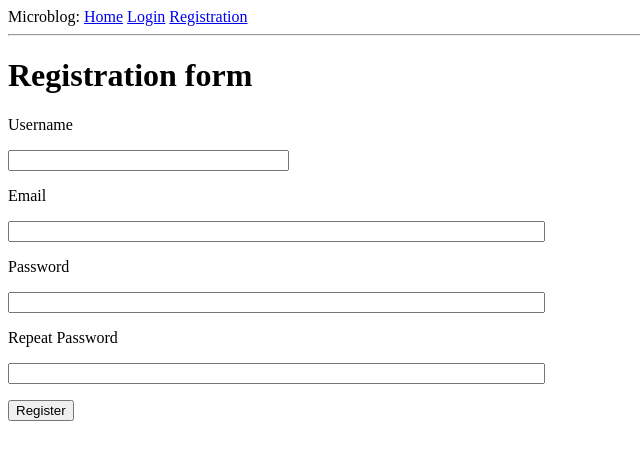
After one commit to Sergeynaum/microblogFirst, a Flask app: template app/templates/register.html in a window 1280 px wide. The commit adds this page. Shown: the top 460 px of the page, without its empty margins (0-640 px from the left). Run offline with Flask 2, Linux system fonts and the light colour scheme; the template is opened without the code that fills it: values that come from a table or form of the project are taken from there, others are empty.

Commit message:
Add login and registration

```diff
--- a/app/__init__.py
+++ b/app/__init__.py
@@ -1,9 +1,12 @@
 from flask import Flask
 from config import Config
+from flask_login import LoginManager
 from flask_sqlalchemy import SQLAlchemy
 from flask_migrate import Migrate
 
 app = Flask(__name__)
+login = LoginManager(app)
+login.login_view = 'login'
 app.config.from_object(Config)
 db = SQLAlchemy(app)
 migrate = Migrate(app, db)
--- a/app/forms.py
+++ b/app/forms.py
@@ -1,9 +1,27 @@
 from flask_wtf import FlaskForm
 from wtforms import StringField, PasswordField, BooleanField, SubmitField
-from wtforms.validators import DataRequired
+from wtforms.validators import ValidationError, DataRequired, Email, EqualTo
+from app.models import UserModel
 
 class LoginForm(FlaskForm):
     username = StringField('Username', validators=[DataRequired()])
     password = PasswordField('Password', validators=[DataRequired()])
     remember_me = BooleanField('Remember Me')
     submit = SubmitField('Sign In')
+
+class RegistrationFrom(FlaskForm):
+    username = StringField('Username', validators=[DataRequired()])
+    email = StringField('Email', validators=[DataRequired(), Email()])
+    password = PasswordField('Password', validators=[DataRequired()])
+    password2 = PasswordField('Repeat Password', validators=[DataRequired(), EqualTo(password)])
+    submit = SubmitField('Register')
+
+    def validate_username(self, username):
+        user = UserModel.query.filter_by(username=username.data).first()
+        if user is not None:
+            raise ValidationError('Please use a different name.')
+
+    def validate_email(self, email):
+        user = UserModel.query.filter_by(email=email.data).first()
+        if user is not None:
+            raise ValidatorError('Please use a different email address')
--- a/app/templates/base.html
+++ b/app/templates/base.html
@@ -10,7 +10,14 @@
         <div>
             Microblog:
             <a href="{{ url_for('index')}}">Home</a>
+            {% if current_user.is_anonymous%}
             <a href="{{ url_for('login') }}">Login</a>
+            {% else %}
+            <a href="{{ url_for('logout') }}">Logout</a>
+            {% endif %}
+            {% if current_user.is_anonymous%}
+            <a href="{{ url_for('registration') }}">Registration</a>
+            {% endif %}
         </div>
         <hr>
         {% with messages = get_flashed_messages() %}
--- a/app/templates/index.html
+++ b/app/templates/index.html
@@ -1,7 +1,7 @@
 {% extends "base.html" %}
 
 {% block content %}
-        <h1>{{ user.username }} 's posts!</h1>
+        <h1>Hi, {{ current_user.username }}!</h1>
         <ul>
             {% for post in posts %}
             <li>{{ post.author.username }} says: {{ post.body }}</li>
--- a/app/templates/login.html
+++ b/app/templates/login.html
@@ -25,6 +25,7 @@
     <p>
         {{ form.remember_me() }} {{ form.remember_me.label }}
     </p>
+    <p>New User? <a href="{{ url_for('registration') }}">Click to Register!</a></p>
     <p>{{ form.submit() }}</p>
 </form>
 {% endblock %}
--- /dev/null
+++ b/app/templates/register.html
@@ -0,0 +1,42 @@
+{% extends "base.html" %}
+
+{% block content %}
+    <h1>Registration form</h1>
+    <form action='' method='post'>
+        {{ form.hidden_tag() }}
+        <p>
+            {{ form.username.label }}
+        </p>
+        <p>
+            {{ form.username(size=32) }}
+            {% for error in form.username.errors %}
+            <span style="color: red">[{{ error }}]</span>
+            {% endfor %}
+        </p>
+        <p>{{ form.email.label }}</p>
+        <p>
+            {{ form.email(size=64) }}
+            {% for error in form.email.errors %}
+            <span style="color: red">[{{ error }}]</span>
+            {% endfor %}
+        </p>
+        <p>{{ form.password.label }}</p>
+        <p>
+            {{ form.password(size=64) }}
+            {% for error in form.password.errors %}
+            <span style="color: red">[{{ error }}]</span>
+            {% endfor %}
+        </p>
+        <p>{{ form.password2.label }}</p>
+        <p>
+            {{ form.password2(size=64) }}
+            {% for error in form.password2.errors %}
+            <span style="color: red">[{{ error }}]</span>
+            {% endfor %}
+        </p>
+        <p>
+            {{ form.submit() }}
+        </p>
+    </form>
+
+{% endblock %}
--- a/microblog.py
+++ b/microblog.py
@@ -1,8 +1,9 @@
-from app import app, dbfrom app.models import UserModel, PostModel
+from app import app, db
+from app.models import UserModel, PostModel
 
 @app.shell_context_processor
 def make_shell_context():
-    return { 'db': db, 'UserModel': UserModel, 'PostModel': PostModel }
+    return {'db': db, 'UserModel': UserModel, 'PostModel': PostModel}
 
 if __name__ == '__main__':
     app.run(host='127.0.0.1', port=5000, debug=True, threaded=True)
```
Also changed, not shown: app/models.py (+14 -1 lines), app/routes.py (+37 -10 lines), app.db, 1 other file.
